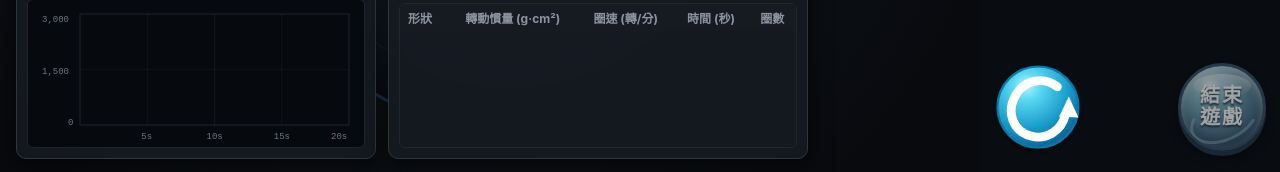
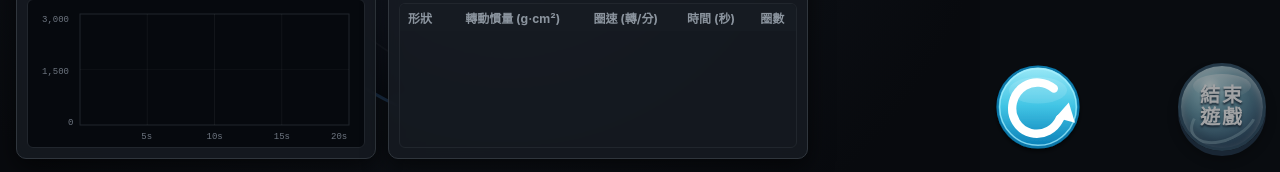
Before and after one commit to M2r1c/gyroscope-lab, a plain HTML site: page index.html in a window 1280 px wide. Shown: the part 625-797 px from the top of the page. Drawn offline with Linux system fonts and the light colour scheme.

Commit message:
Match reset arrow to reference icon

```diff
--- a/index.html
+++ b/index.html
@@ -472,15 +472,17 @@
         <button class="btn-reset-phet" id="btnReset" title="重新開始" aria-label="重新開始">
           <svg viewBox="0 0 100 100" width="88" height="88" style="display:block; overflow:visible;">
             <defs>
-              <radialGradient id="btnGrad" cx="36%" cy="24%" r="78%">
-                <stop offset="0%" stop-color="#b4f6ff"/><stop offset="22%" stop-color="#59d9f2"/><stop offset="68%" stop-color="#189aca"/><stop offset="100%" stop-color="#08649c"/>
-              </radialGradient>
+              <linearGradient id="btnGrad" x1="0" y1="0" x2="0" y2="1">
+                <stop offset="0%" stop-color="#9be9f7"/><stop offset="48%" stop-color="#42c5e5"/><stop offset="100%" stop-color="#087eb7"/>
+              </linearGradient>
               <filter id="btnDropShadow" x="-20%" y="-20%" width="140%" height="140%"><feDropShadow dx="0" dy="3" stdDeviation="2.5" flood-color="#000000" flood-opacity="0.6"/></filter>
             </defs>
             <circle cx="50" cy="50" r="46" fill="url(#btnGrad)" stroke="#0877a8" stroke-width="2.5" filter="url(#btnDropShadow)"/>
-            <!-- 清楚的逆時針回轉箭頭：圓弧與箭頭尖端沿同一切線方向銜接 -->
-            <path d="M 72 27 C 56 15 35 19 25 36 C 13 56 22 78 42 83 C 60 88 77 76 81 59" fill="none" stroke="#ffffff" stroke-width="10" stroke-linecap="round" stroke-linejoin="round"/>
-            <path d="M 85 38 L 96 62 L 74 61 Z" fill="#ffffff"/>
+            <circle cx="50" cy="50" r="43.5" fill="none" stroke="#a9f1ff" stroke-opacity=".72" stroke-width="1.5"/>
+            <ellipse cx="50" cy="31" rx="33" ry="15" fill="#ffffff" opacity=".12"/>
+            <!-- 圓弧沿圓周走向右上方；箭頭尖端與弧線切線對齊 -->
+            <path d="M 68 29 C 58 21 45 20 35 26 C 20 35 17 54 25 67 C 33 80 49 84 62 77 C 68 74 72 69 75 63" fill="none" stroke="#ffffff" stroke-width="9.5" stroke-linecap="round" stroke-linejoin="round"/>
+            <path d="M 85 45 L 92 68 L 70 62 Z" fill="#ffffff"/>
           </svg>
         </button>
         <button class="btn-end-game" id="btnEndGame" disabled><span>結束<br>遊戲</span></button>
```
